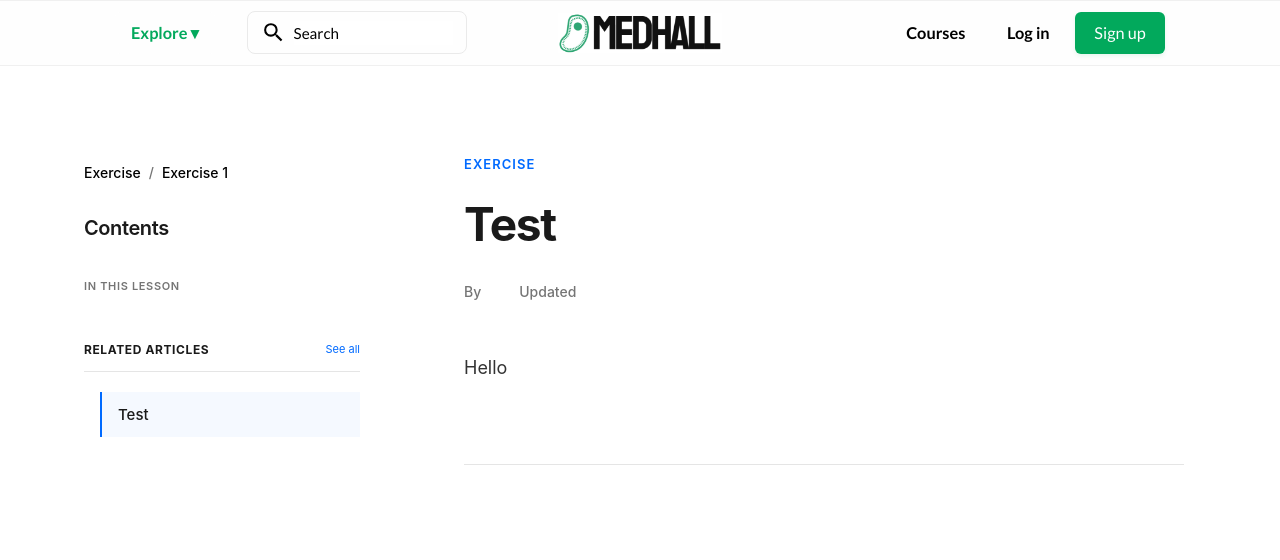
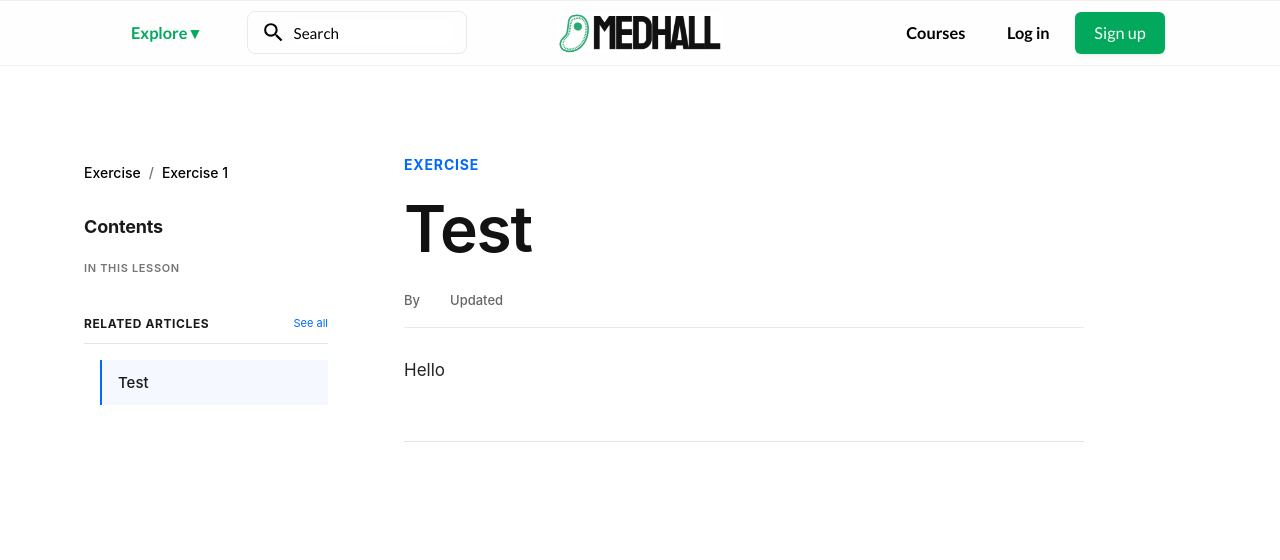
Before and after one commit to n232not/MedHall, a Django app: page /courses/1/unit/1/lesson/1/ in a window 1280 px wide. Shown: the top 560 px of the page. Run offline with Django 5.2, Linux system fonts and the light colour scheme; data comes from the database, SQL or seed files in the repository; some libraries are stand-ins or nearby versions.

Commit message:
UI v0.2.1

```diff
--- a/KhanAcademyClone/settings.py
+++ b/KhanAcademyClone/settings.py
@@ -83,7 +83,7 @@
                 "url": "/courses/ckeditor5/upload/"  # Match the URL pattern we added
             }
         },
-        "extraPlugins": ["ImageUpload"],
+        "extraPlugins": ["ImageUpload"]
     },
 }
 
--- a/courses/templates/courses/lesson_detail.html
+++ b/courses/templates/courses/lesson_detail.html
@@ -13,7 +13,7 @@
 body {
     background-color: white;
     font-family: "SF Pro Display", -apple-system, BlinkMacSystemFont, "Segoe UI", Roboto, "Helvetica Neue", Arial, sans-serif;
-        color: #1a1a1a;
+    color: #333;
     line-height: 1.6;
     -webkit-font-smoothing: antialiased;
     text-rendering: optimizeLegibility;
@@ -25,11 +25,11 @@
     padding: 32px;
 }
 
-    /* Main grid layout */
+/* Main grid layout - adjusted for left alignment */
 .main-container {
     display: grid;
-        grid-template-columns: 300px minmax(0, 1fr);
-        gap: 80px;
+    grid-template-columns: 260px minmax(0, 1fr); /* Narrower sidebar */
+    gap: 60px; /* Reduced gap */
 }
 
 /* Sidebar styles */
@@ -42,7 +42,7 @@
     top: 32px;
     max-height: calc(100vh - 64px);
     overflow-y: auto;
-        padding-right: 24px;
+    padding-right: 16px; /* Reduced padding */
 }
 
 /* Breadcrumb styles */
@@ -71,15 +71,15 @@
 }
 
 .toc-title {
-        font-size: 20px;
-        font-weight: 600;
+    font-size: 18px;
+    font-weight: 700;
     color: #1a1a1a;
-        margin-bottom: 40px;
-        letter-spacing: -0.02em;
+    margin-bottom: 24px;
+    letter-spacing: -0.01em;
 }
 
 .toc-section {
-        margin-bottom: 48px;
+    margin-bottom: 40px;
 }
 
 .toc-section.in-lesson .toc-section-title {
@@ -104,15 +104,15 @@
 }
 
 .toc-section.related {
-        margin-top: 48px;
+    margin-top: 40px;
 }
 
 .toc-section-header {
     display: flex;
     justify-content: space-between;
     align-items: center;
-        margin-bottom: 20px;
-        padding-bottom: 12px;
+    margin-bottom: 16px;
+    padding-bottom: 10px;
     border-bottom: 1px solid #E5E5E5;
 }
 
@@ -170,37 +170,40 @@
     background: rgba(0, 106, 255, 0.04);
 }
 
-    /* Main content */
+/* Main content - news article style */
 .content-area {
-        max-width: 720px;
+    max-width: 680px; /* News-style narrower column */
+    margin-left: 0; /* Ensure it stays aligned left */
 }
 
 .category-label {
-        font-size: 13px;
-        font-weight: 600;
+    font-size: 14px;
+    font-weight: 700;
     text-transform: uppercase;
-        letter-spacing: 0.08em;
-        margin-bottom: 24px;
+    letter-spacing: 0.06em;
+    margin-bottom: 16px;
     color: #006AFF;
 }
 
 .lesson-title {
-        font-size: 46px;
-        line-height: 1.1;
-        font-weight: 700;
-        color: #1a1a1a;
-        margin-bottom: 32px;
-        letter-spacing: -0.03em;
+    font-size: 64px; /* Typical news headline size */
+    line-height: 1.15;
+    font-weight: 600; /* Extra bold for headlines */
+    margin-bottom: 24px;
+    letter-spacing: -0.02em; /* Tighter letter spacing for headlines */
+    color: #121212;
 }
 
 .meta-info {
     display: flex;
-        gap: 32px;
-        margin-bottom: 48px;
-        font-size: 14px;
-        color: #757575;
+    gap: 24px;
+    margin-bottom: 32px;
+    font-size: 13px;
+    color: #666;
     font-weight: 500;
     align-items: center;
+    border-bottom: 1px solid #eaeaea;
+    padding-bottom: 16px;
 }
 
 .meta-item {
@@ -221,29 +224,35 @@
 }
 
 .lesson-content {
-        font-size: 18px;
-        line-height: 1.8;
+    font-size: 17px; /* Standard news size */
+    line-height: 1.25;
     color: #333;
 }
 
 .lesson-content p {
-        margin-bottom: 32px;
+    margin-bottom: 24px;
+}
+
+.lesson-content p:first-of-type {
+    font-size: 17px; /* Slightly larger first paragraph */
+    color: #222;
+    line-height: 1.25;
 }
 
 .lesson-content h2 {
-        font-size: 32px;
+    font-size: 24px;
     font-weight: 700;
-        margin: 56px 0 24px;
-        color: #1a1a1a;
-        letter-spacing: -0.02em;
-        line-height: 1.2;
+    margin: 48px 0 18px;
+    color: #121212;
+    letter-spacing: -0.01em;
+    line-height: 1.3;
 }
 
 .lesson-content h3 {
-        font-size: 24px;
-        font-weight: 600;
-        margin: 48px 0 20px;
-        color: #1a1a1a;
+    font-size: 20px;
+    font-weight: 700;
+    margin: 36px 0 16px;
+    color: #121212;
     letter-spacing: -0.01em;
     line-height: 1.3;
 }
@@ -289,8 +299,8 @@
 
 /* Bottom navigation */
 .bottom-nav {
-        margin-top: 80px;
-        padding-top: 32px;
+    margin-top: 60px;
+    padding-top: 24px;
     border-top: 1px solid #E5E5E5;
 }
 
```
Also changed, not shown: other parts of courses/templates/courses/lesson_detail.html (+33 -14 lines). Lines whose indentation alone changed are shown as unchanged.
